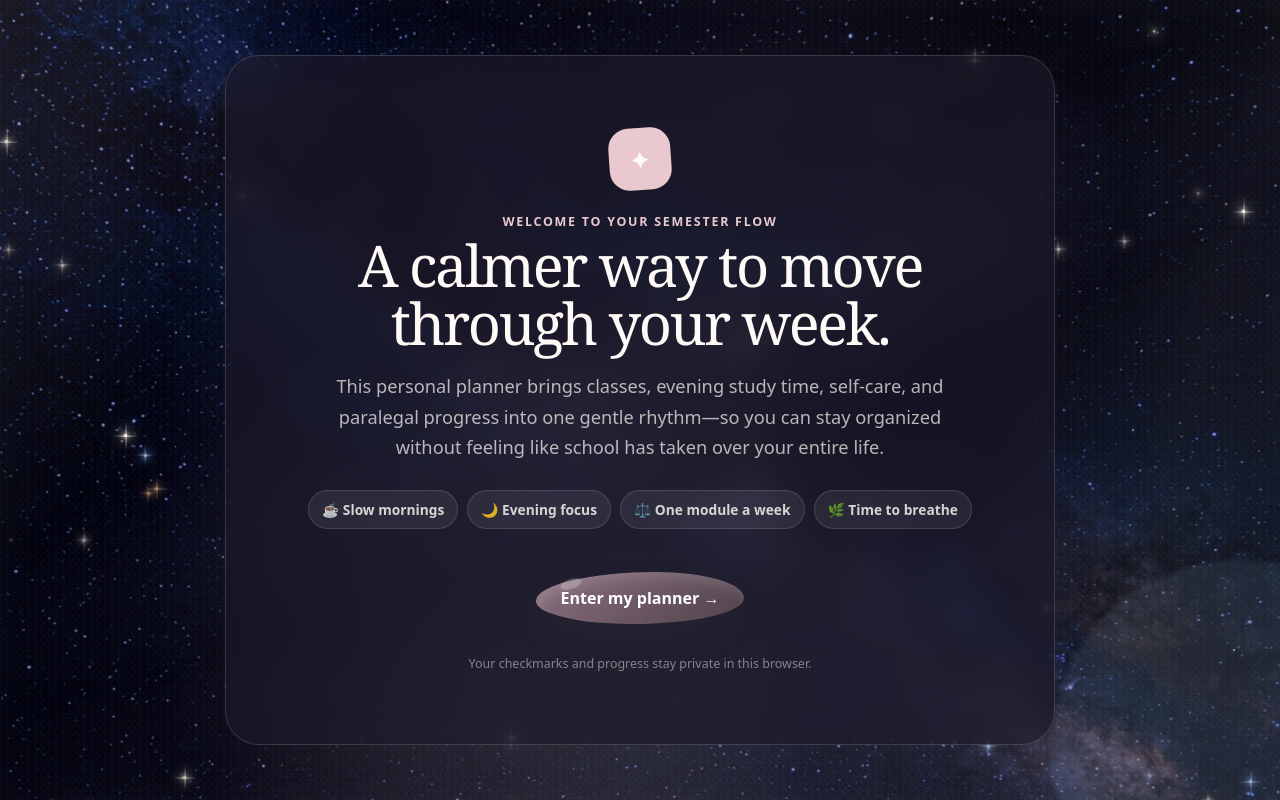
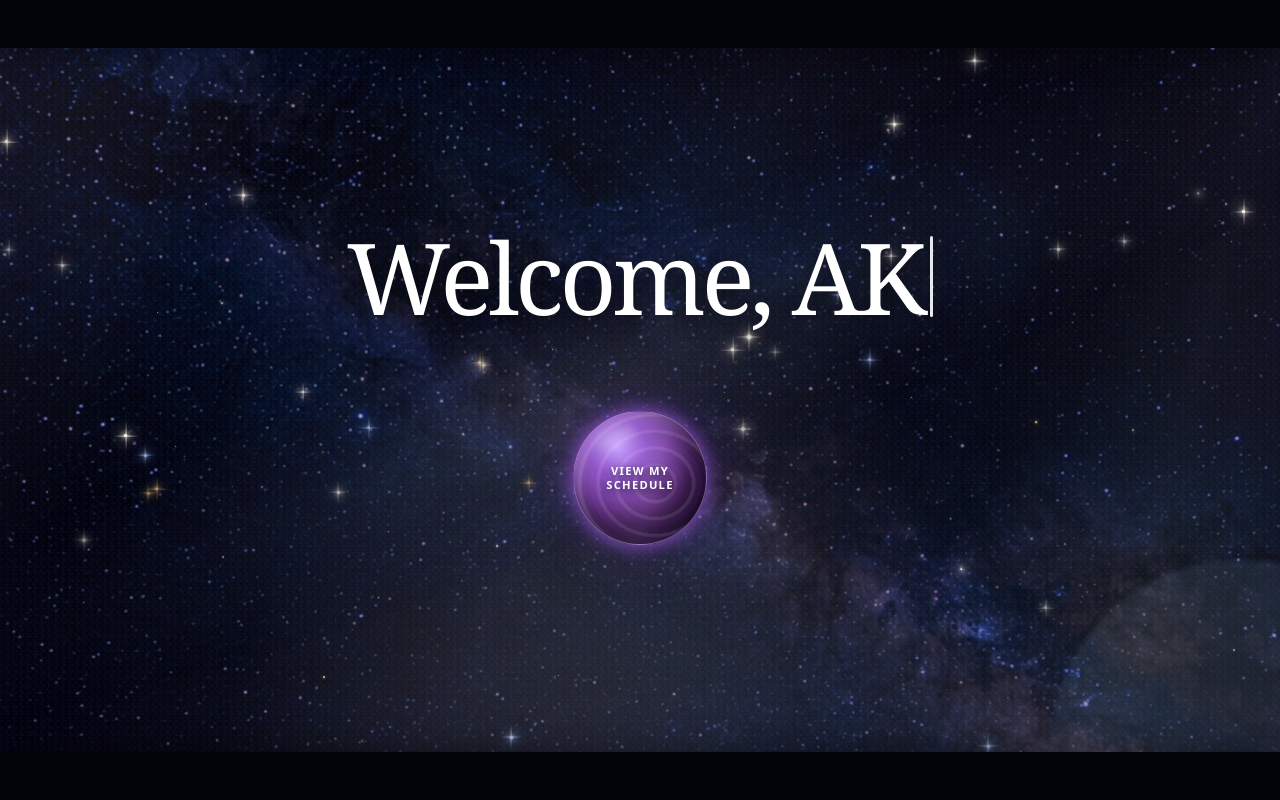
Before and after one commit to legendary-hanu04/Workflow-General-101, a plain HTML site: page index.html in a window 1280 px wide. Drawn offline with Linux system fonts and the light colour scheme.

Commit message:
Update index.html

```diff
--- a/index.html
+++ b/index.html
@@ -79,9 +79,14 @@
       background-size: cover;
       background-position: center;
       opacity: .92;
-      transform: scale(1.04);
+      transform: scale(1.08);
       filter: brightness(.72) saturate(1.08) contrast(1.04);
       will-change: transform,opacity,filter,clip-path;
+      animation: cinematicDrift 20s ease-in-out infinite alternate;
+    }
+    @keyframes cinematicDrift {
+      0% { transform: scale(1.08) translate3d(-.8%,.4%,0); background-position: 48% 50%; }
+      100% { transform: scale(1.17) translate3d(1.1%,-.7%,0); background-position: 53% 48%; }
     }
     .star-field::before {
       content: "";
@@ -112,7 +117,7 @@
       background:
         linear-gradient(118deg,rgba(255,255,255,.10) 0%,transparent 21%,rgba(222,198,225,.06) 48%,transparent 72%,rgba(255,229,207,.07) 100%),
         radial-gradient(ellipse at 50% 110%,rgba(255,220,207,.16),transparent 48%);
-      box-shadow: inset 0 0 130px rgba(4,6,15,.45), inset 0 0 30px rgba(255,255,255,.035);
+      box-shadow: inset 0 0 190px rgba(0,2,10,.72), inset 0 0 50px rgba(255,255,255,.025);
       backdrop-filter: blur(.45px) saturate(1.12);
       mix-blend-mode: screen;
     }
@@ -140,29 +145,30 @@
     }
     @keyframes filmGrain { 0% { transform: translate(0,0); } 25% { transform: translate(2%,-1%); } 50% { transform: translate(-1%,2%); } 75% { transform: translate(1%,1%); } 100% { transform: translate(-2%,-1%); } }
     @keyframes glazeSweep { 0%,22% { left: -55%; opacity: 0; } 42% { opacity: 1; } 65%,100% { left: 115%; opacity: 0; } }
+    .cinema-bar { position: absolute; z-index: 4; left: 0; width: 100%; height: clamp(25px,6vh,66px); background: #03040a; pointer-events: none; box-shadow: 0 0 35px rgba(0,0,0,.48); }
+    .cinema-bar.top { top: 0; }
+    .cinema-bar.bottom { bottom: 0; }
     .intro-card {
       width: min(830px, 100%);
-      background: rgba(31,27,42,.62);
-      border: 1px solid rgba(255,255,255,.15);
-      border-radius: 34px;
-      padding: clamp(30px, 7vw, 72px);
-      box-shadow: 0 30px 90px rgba(68,49,60,.15);
+      background: transparent;
+      border: 0;
+      padding: 28px;
       text-align: center;
       position: relative;
       z-index: 1;
-      backdrop-filter: blur(16px);
       color: #fffaf7;
     }
-    .intro-card .eyebrow { color: #e9c8cf; }
-    .intro-mark { width: 62px; height: 62px; margin: 0 auto 23px; display: grid; place-items: center; border-radius: 20px; background: var(--rose); font-size: 1.7rem; transform: rotate(-4deg); }
-    .intro-card h1 { max-width: 690px; margin-inline: auto; }
-    .intro-copy { max-width: 610px; margin: 20px auto 0; color: rgba(255,250,247,.7); font-size: clamp(1rem, 2vw, 1.14rem); line-height: 1.65; }
-    .intro-points { display: flex; flex-wrap: wrap; justify-content: center; gap: 9px; margin: 28px 0; }
-    .intro-points span { border: 1px solid rgba(255,255,255,.13); background: rgba(255,255,255,.07); padding: 9px 13px; border-radius: 999px; color: rgba(255,250,247,.82); font-size: .86rem; font-weight: 750; }
-    .droplet-stage { position: relative; width: 210px; height: 82px; margin: 0 auto; display: grid; place-items: center; }
-    .enter-button { position: relative; z-index: 3; border: 0; color: white; background: linear-gradient(145deg,#8d7181,#4f424a); border-radius: 58% 42% 54% 46% / 56% 50% 50% 44%; padding: 15px 25px; font-weight: 850; cursor: pointer; box-shadow: 0 15px 28px rgba(52,45,50,.24), inset 5px 6px 12px rgba(255,255,255,.13); transition: transform .2s ease, box-shadow .2s ease; }
-    .enter-button::before { content: ""; position: absolute; width: 22px; height: 10px; border-radius: 50%; top: 7px; left: 24px; background: rgba(255,255,255,.22); transform: rotate(-18deg); }
-    .enter-button:hover { transform: translateY(-3px) scale(1.025); box-shadow: 0 19px 33px rgba(52,45,50,.27), inset 5px 6px 12px rgba(255,255,255,.13); }
+    .intro-title { min-height: 1.25em; max-width: 760px; margin: 0 auto 32px; color: white; font-size: clamp(2.6rem,8vw,6.2rem); text-shadow: 0 4px 34px rgba(0,0,0,.8),0 0 70px rgba(198,202,255,.15); letter-spacing: -.045em; }
+    .type-cursor { display: inline-block; width: 3px; height: .82em; margin-left: 8px; vertical-align: -.02em; border-radius: 3px; background: rgba(255,255,255,.9); animation: cursorBlink .8s steps(1) infinite; }
+    @keyframes cursorBlink { 0%,48% { opacity: 1; } 49%,100% { opacity: 0; } }
+    .droplet-stage { position: relative; width: 190px; height: 190px; margin: 0 auto; display: grid; place-items: center; opacity: 0; transform: translateY(12px); transition: opacity .7s ease,transform .7s ease; }
+    .intro-card.intro-ready .droplet-stage { opacity: 1; transform: translateY(0); }
+    .enter-button { position: relative; z-index: 3; width: 134px; height: 134px; overflow: hidden; border: 1px solid rgba(225,204,255,.35); color: white; background: radial-gradient(circle at 33% 27%,#c49cff 0%,#8c52c7 22%,#55236f 58%,#21102f 88%); border-radius: 50%; padding: 0; cursor: pointer; box-shadow: 0 0 18px rgba(176,104,255,.72),0 0 52px rgba(112,54,174,.48),inset -18px -20px 29px rgba(12,4,24,.7),inset 8px 7px 15px rgba(255,255,255,.18); transition: transform .25s ease,box-shadow .25s ease; }
+    .enter-button::before { content: ""; position: absolute; z-index: 2; width: 42px; height: 18px; border-radius: 50%; top: 17px; left: 20px; background: rgba(255,255,255,.18); filter: blur(5px); transform: rotate(-22deg); }
+    .enter-button::after { content: ""; position: absolute; z-index: 1; inset: -18%; border-radius: 45%; opacity: .64; background: repeating-radial-gradient(ellipse at 42% 47%,rgba(233,203,255,.20) 0 3px,rgba(80,27,107,.22) 4px 9px,transparent 10px 17px),linear-gradient(105deg,transparent 20%,rgba(235,203,255,.17) 44%,transparent 69%); mix-blend-mode: screen; animation: planetSurface 10s linear infinite; }
+    .enter-button span { position: relative; z-index: 4; display: block; width: 88px; margin: 0 auto; font-size: .7rem; line-height: 1.25; font-weight: 780; letter-spacing: .11em; text-transform: uppercase; text-shadow: 0 2px 8px rgba(13,4,25,.9); }
+    .enter-button:hover { transform: translateY(-4px) scale(1.055); box-shadow: 0 0 25px rgba(196,132,255,.9),0 0 72px rgba(126,67,188,.62),inset -18px -20px 29px rgba(12,4,24,.7),inset 8px 7px 15px rgba(255,255,255,.2); }
+    @keyframes planetSurface { from { transform: rotate(0deg) scale(1.08); } to { transform: rotate(360deg) scale(1.08); } }
     .enter-button.splashing { animation: dropletPress .7s cubic-bezier(.2,.8,.2,1) forwards; pointer-events: none; }
     .water-ring { position: absolute; z-index: 1; width: 82px; height: 34px; border: 2px solid rgba(166,101,118,.48); border-radius: 50%; opacity: 0; pointer-events: none; }
     .water-ring.animate { animation: waterRipple .7s ease-out forwards; }
@@ -176,12 +182,13 @@
     }
     @keyframes waterRipple { 0% { opacity: .75; transform: scale(.5); } 100% { opacity: 0; transform: scale(3.2); } }
     @keyframes dropletBurst { 0% { opacity: .85; transform: translate(0,0) scale(1); } 100% { opacity: 0; transform: translate(var(--dx),var(--dy)) scale(.2); } }
-    .intro-small { margin: 16px 0 0; color: rgba(255,250,247,.46); font-size: .78rem; }
     .page-hidden { display: none !important; }
     .intro-screen.leaving { animation: starPageFade 1.18s cubic-bezier(.65,0,.35,1) forwards; }
     .intro-screen.leaving .intro-card { animation: cardDissolve .72s ease forwards; }
     .intro-screen.leaving .star { animation: starSwirl 1.02s cubic-bezier(.55,.08,.25,1) var(--swirl-delay) forwards; transform-origin: var(--origin-x) var(--origin-y); }
     .intro-screen.leaving .star-photo { animation: photoVortex 1.12s cubic-bezier(.62,.04,.35,1) forwards; }
+    .intro-screen.leaving .cinema-bar.top { animation: barExitTop .68s ease-in forwards; }
+    .intro-screen.leaving .cinema-bar.bottom { animation: barExitBottom .68s ease-in forwards; }
     .intro-screen.leaving .star-field::before { animation: galaxySwirl 1.08s cubic-bezier(.55,.08,.25,1) forwards; }
     .intro-screen.leaving .film-glaze { animation: glazeVortex 1.05s ease-in forwards; }
     .planner-arriving { animation: plannerArrive 1.12s cubic-bezier(.22,.7,.25,1) both; }
@@ -198,6 +205,8 @@
       78% { opacity: .35; transform: rotate(-24deg) scale(.48); filter: brightness(.6) saturate(1.28) blur(10px); clip-path: circle(31% at 50% 50%); }
       100% { opacity: 0; transform: rotate(-58deg) scale(.08); filter: brightness(.45) saturate(1.35) blur(30px); clip-path: circle(3% at 50% 50%); }
     }
+    @keyframes barExitTop { to { transform: translateY(-105%); } }
+    @keyframes barExitBottom { to { transform: translateY(105%); } }
     @keyframes glazeVortex { 45% { opacity: .65; transform: rotate(5deg) scale(1.03); } 100% { opacity: 0; transform: rotate(22deg) scale(.35); filter: blur(20px); } }
     @keyframes cardDissolve { to { opacity: 0; transform: scale(1.035); filter: blur(12px); } }
     @keyframes starPageFade { 0%,35% { opacity: 1; } 100% { opacity: 0; visibility: hidden; } }
@@ -330,20 +339,15 @@
     <div class="star-photo" aria-hidden="true"></div>
     <div class="star-field" id="starField" aria-hidden="true"><span class="shooting-star"></span></div>
     <div class="film-glaze" aria-hidden="true"></div>
-    <div class="intro-card">
-      <div class="intro-mark" aria-hidden="true">✦</div>
-      <p class="eyebrow">Welcome to your semester flow</p>
-      <h1 id="introTitle">A calmer way to move through your week.</h1>
-      <p class="intro-copy">This personal planner brings classes, evening study time, self-care, and paralegal progress into one gentle rhythm—so you can stay organized without feeling like school has taken over your entire life.</p>
-      <div class="intro-points" aria-label="Planner highlights">
-        <span>☕ Slow mornings</span><span>🌙 Evening focus</span><span>⚖️ One module a week</span><span>🌿 Time to breathe</span>
-      </div>
+    <div class="cinema-bar top" aria-hidden="true"></div>
+    <div class="cinema-bar bottom" aria-hidden="true"></div>
+    <div class="intro-card" id="introCard">
+      <h1 class="intro-title" id="introTitle" aria-label="Welcome, AK"><span id="typedWelcome"></span><span class="type-cursor" aria-hidden="true"></span></h1>
       <div class="droplet-stage" id="dropletStage">
         <span class="water-ring" aria-hidden="true"></span>
         <span class="water-ring second" aria-hidden="true"></span>
-        <button class="enter-button" id="enterPlanner">Enter my planner →</button>
+        <button class="enter-button" id="enterPlanner"><span>View my schedule</span></button>
       </div>
-      <p class="intro-small">Your checkmarks and progress stay private in this browser.</p>
     </div>
   </section>
 
@@ -583,6 +587,25 @@
     const introScreen=document.getElementById('introScreen');
     const plannerPage=document.getElementById('plannerPage');
     const starField=document.getElementById('starField');
+    const introCard=document.getElementById('introCard');
+    const typedWelcome=document.getElementById('typedWelcome');
+    let typingTimer;
+    function typeIntroduction(){
+      clearTimeout(typingTimer);
+      const message='Welcome, AK';
+      let index=0;
+      typedWelcome.textContent='';
+      introCard.classList.remove('intro-ready');
+      function typeNext(){
+        typedWelcome.textContent=message.slice(0,index++);
+        if(index<=message.length){
+          typingTimer=setTimeout(typeNext,105+Math.random()*55);
+        }else{
+          typingTimer=setTimeout(()=>introCard.classList.add('intro-ready'),260);
+        }
+      }
+      typingTimer=setTimeout(typeNext,420);
+    }
     for(let i=0;i<210;i++){
       const star=document.createElement('span');
       const x=Math.random()*100;
@@ -612,6 +635,7 @@
       star.style.setProperty('--swirl-delay',`${Math.random()*.14}s`);
       starField.appendChild(star);
     }
+    typeIntroduction();
     document.getElementById('enterPlanner').onclick=e=>{
       const button=e.currentTarget;
       const stage=document.getElementById('dropletStage');
@@ -642,6 +666,7 @@
     document.getElementById('showIntro').onclick=()=>{
       plannerPage.classList.add('page-hidden');
       introScreen.classList.remove('page-hidden');
+      typeIntroduction();
       window.scrollTo({top:0,behavior:'smooth'});
     };
     document.getElementById('todayLabel').textContent = new Intl.DateTimeFormat('en-US',{weekday:'long',month:'long',day:'numeric',year:'numeric'}).format(now);
```
